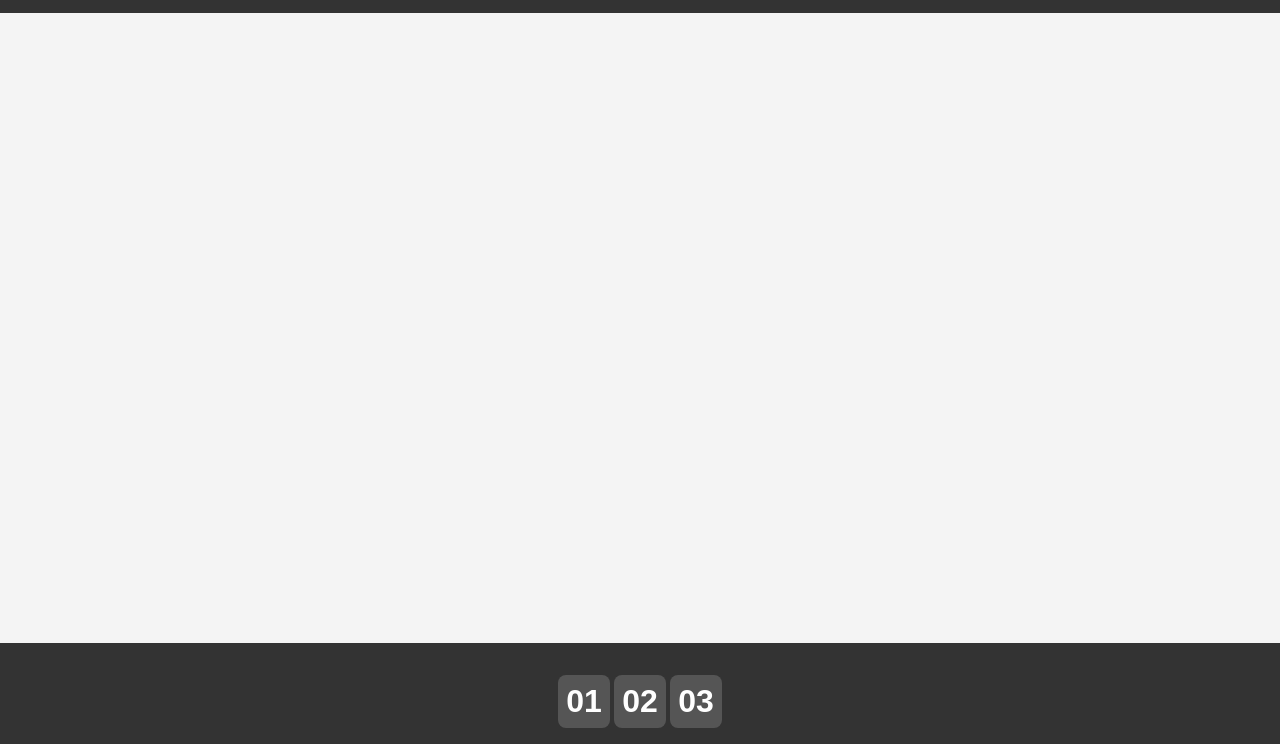
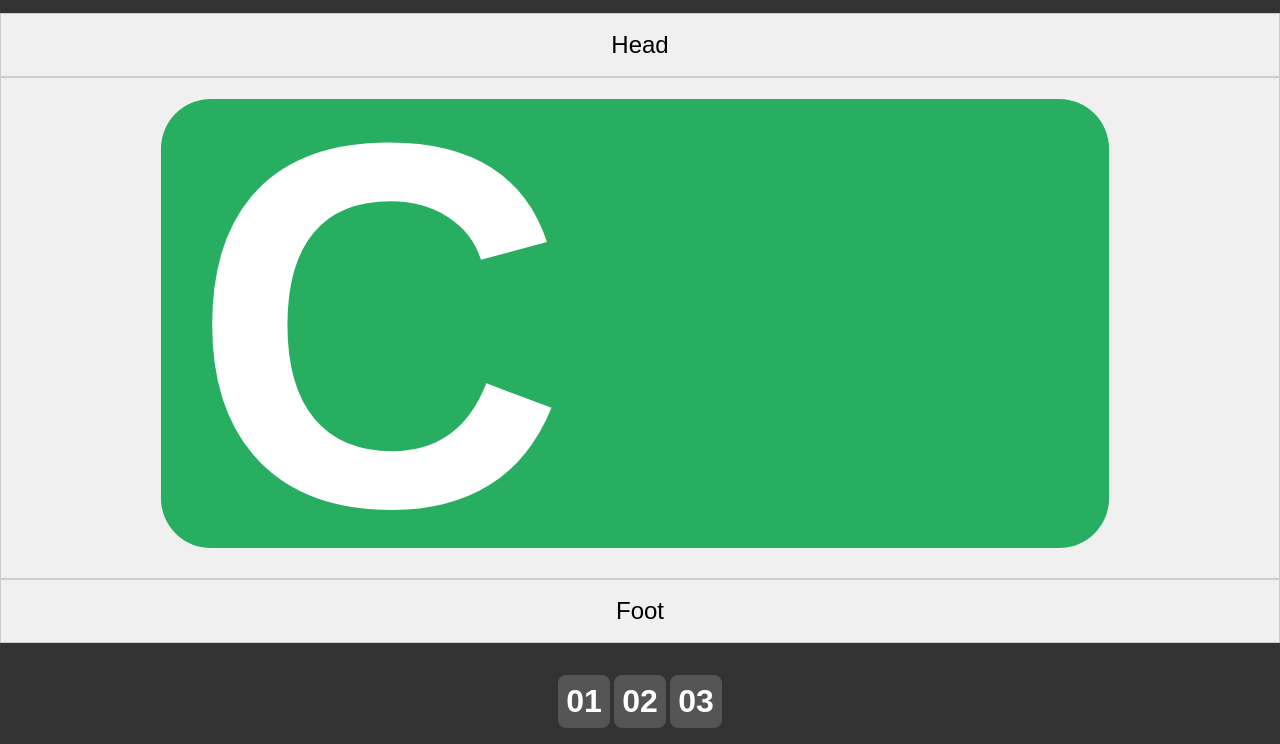
Before and after one commit to samGtHb/samGtHb.github.io, a plain HTML site: page Index.html in a window 1280 px wide. Both pictures are taken after a click on the button "02". Shown: the part 56-800 px from the top of the page. Drawn offline with Linux system fonts and the light colour scheme.

Commit message:
Update Index.html

```diff
--- a/Index.html
+++ b/Index.html
@@ -239,5 +239,16 @@
         </footer>
     </div>
 
+	 <script>
+        function showPage(pageId) {
+            const pages = document.querySelectorAll('.page');
+            pages.forEach(page => {
+                page.classList.remove('active');
+            });
+            document.getElementById('IdPage_' + pageId ).classList.add('active');
+			document.getElementById('ObjSvgMainPage2').style.height = document.getElementById('DivSvgMainPage2').clientHeight;
+			document.getElementById('ObjSvgMainPage2').style.width = document.getElementById('DivSvgMainPage2').clientWidth;
+        }
+    </script>
 </body>
 </html>
```
